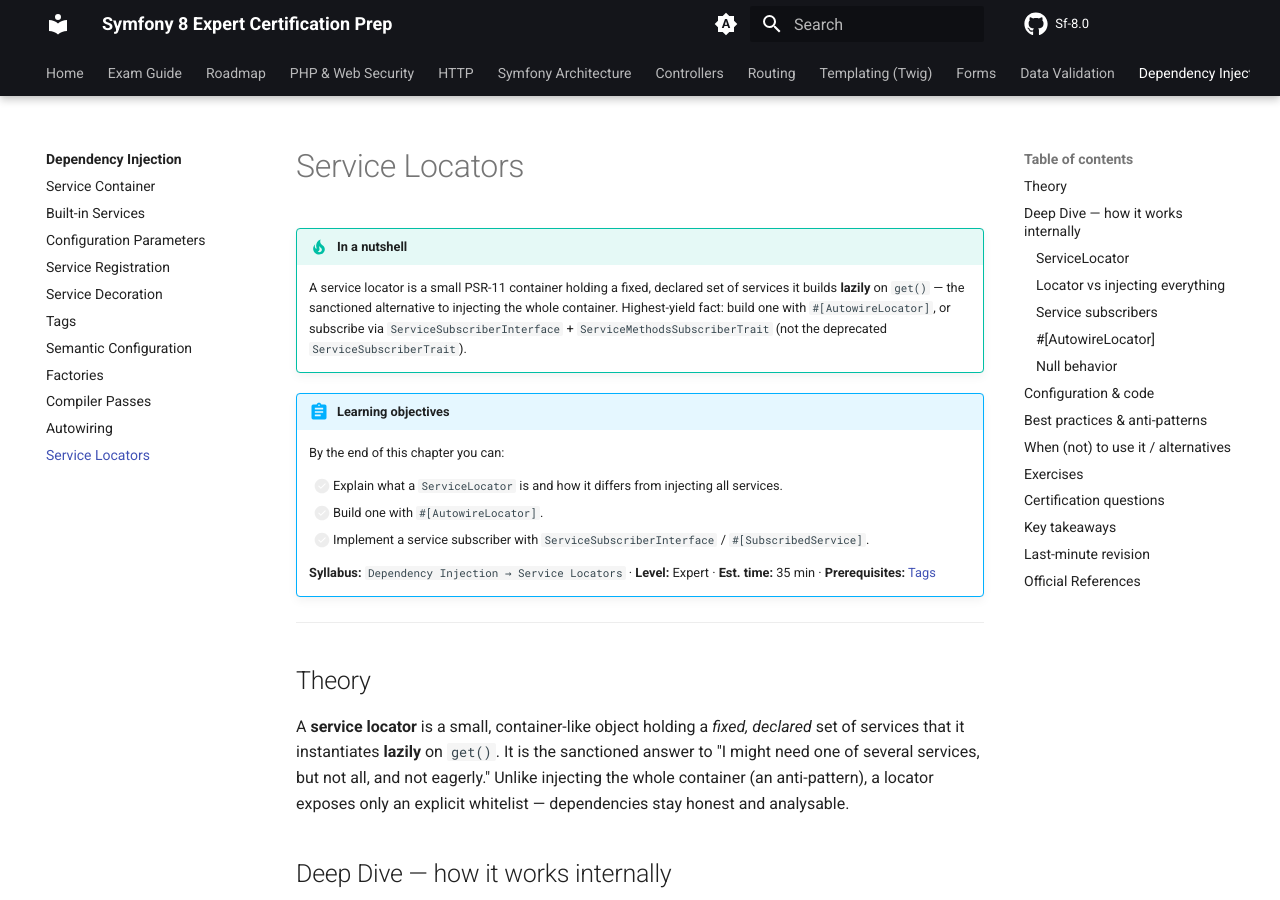
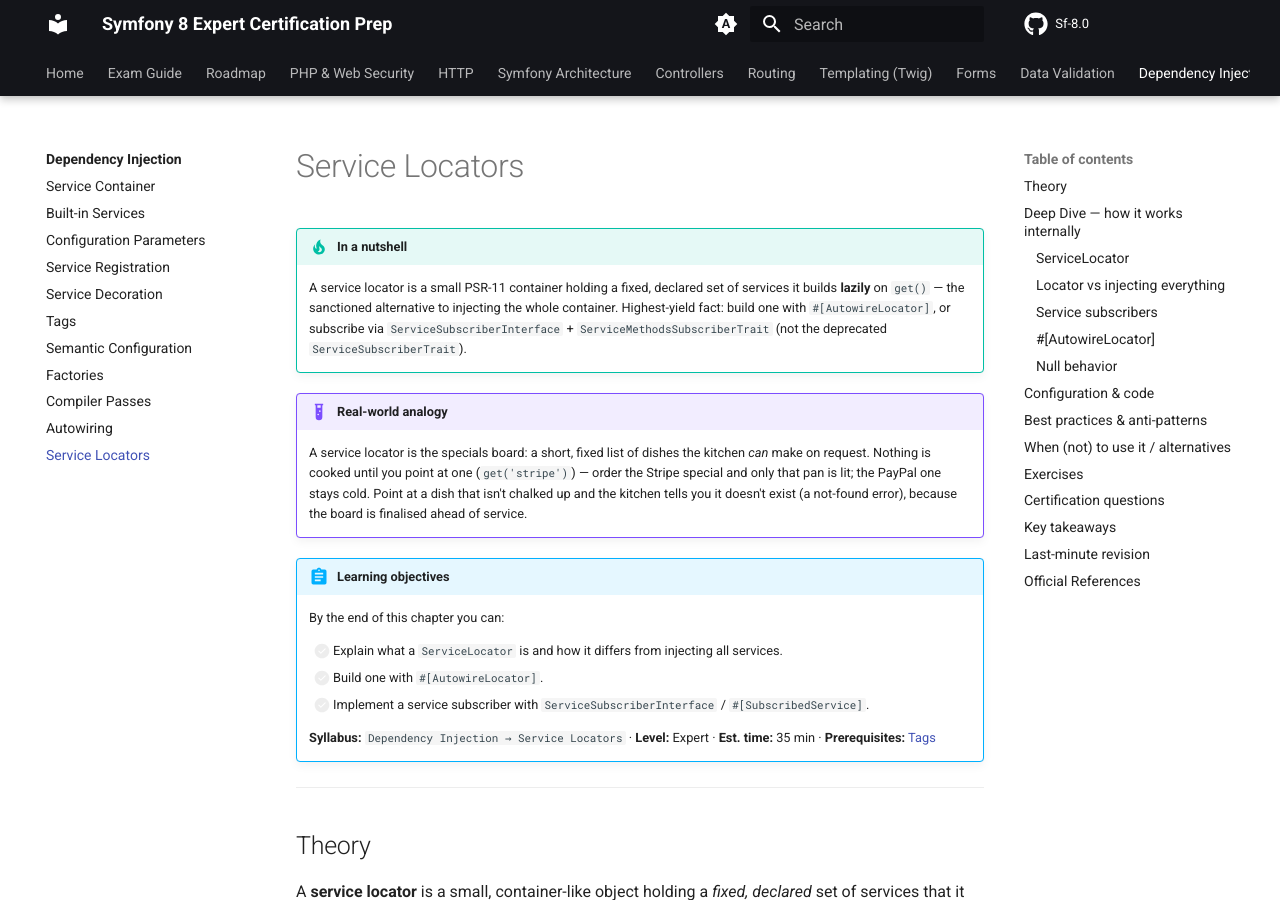
Before and after one commit to jasseryah-mazars/Sf-8.0, an MkDocs documentation site: the page built from docs/dependency-injection/service-locators.md, in a window 1280 px wide and 900 px high. Built offline with MkDocs 1.6.1 and Material for MkDocs 9.7.7, drawn with Linux system fonts in a browser that asks for light colours; comment, search, counter and statistics services are not loaded; the version menu is left out.

```diff
--- a/docs/dependency-injection/service-locators.md
+++ b/docs/dependency-injection/service-locators.md
@@ -6,6 +6,14 @@
     injecting the whole container. Highest-yield fact: build one with
     `#[AutowireLocator]`, or subscribe via `ServiceSubscriberInterface` +
     `ServiceMethodsSubscriberTrait` (not the deprecated `ServiceSubscriberTrait`).
+
+!!! example "Real-world analogy"
+    A service locator is the specials board: a short, fixed list of dishes the
+    kitchen *can* make on request. Nothing is cooked until you point at one
+    (`get('stripe')`) — order the Stripe special and only that pan is lit; the
+    PayPal one stays cold. Point at a dish that isn't chalked up and the kitchen
+    tells you it doesn't exist (a not-found error), because the board is finalised
+    ahead of service.
 
 !!! abstract "Learning objectives"
     By the end of this chapter you can:
```
Also changed, not shown: docs/security/password-hashers.md (+6 -0 lines).
